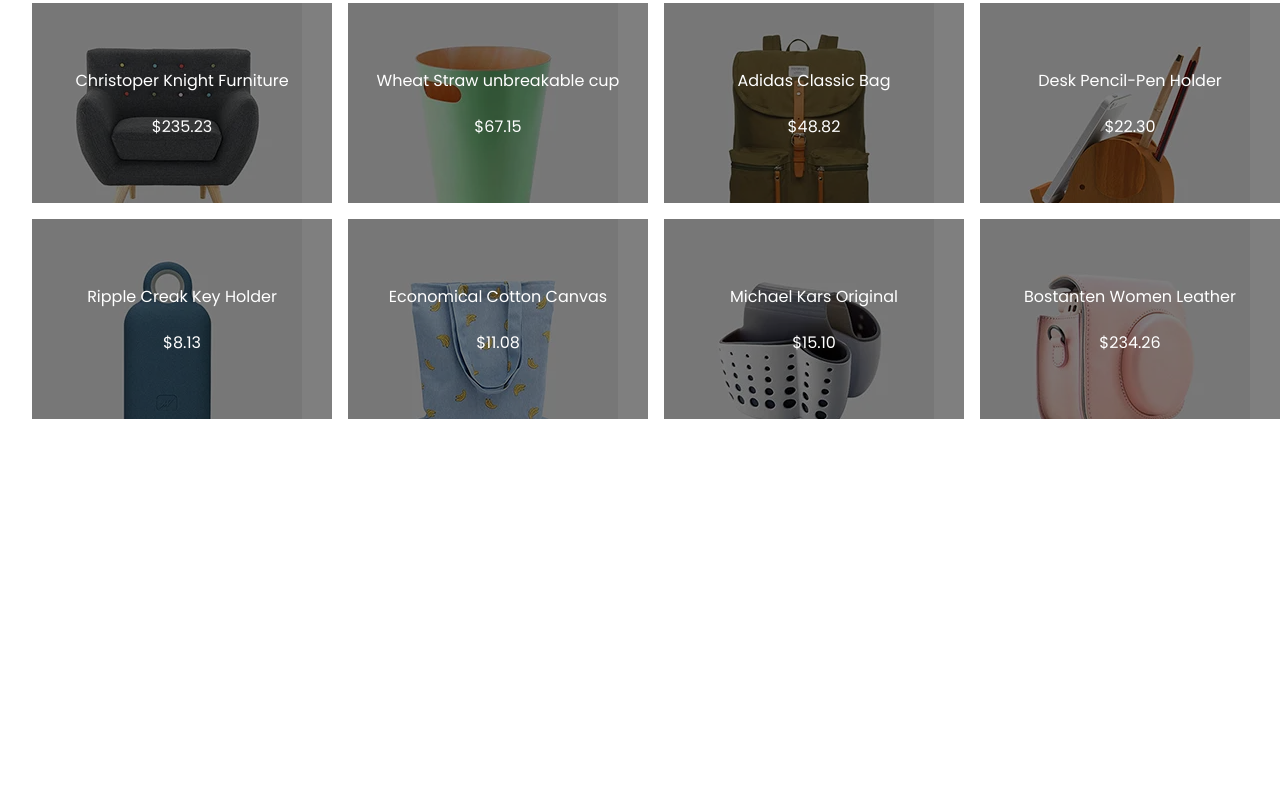
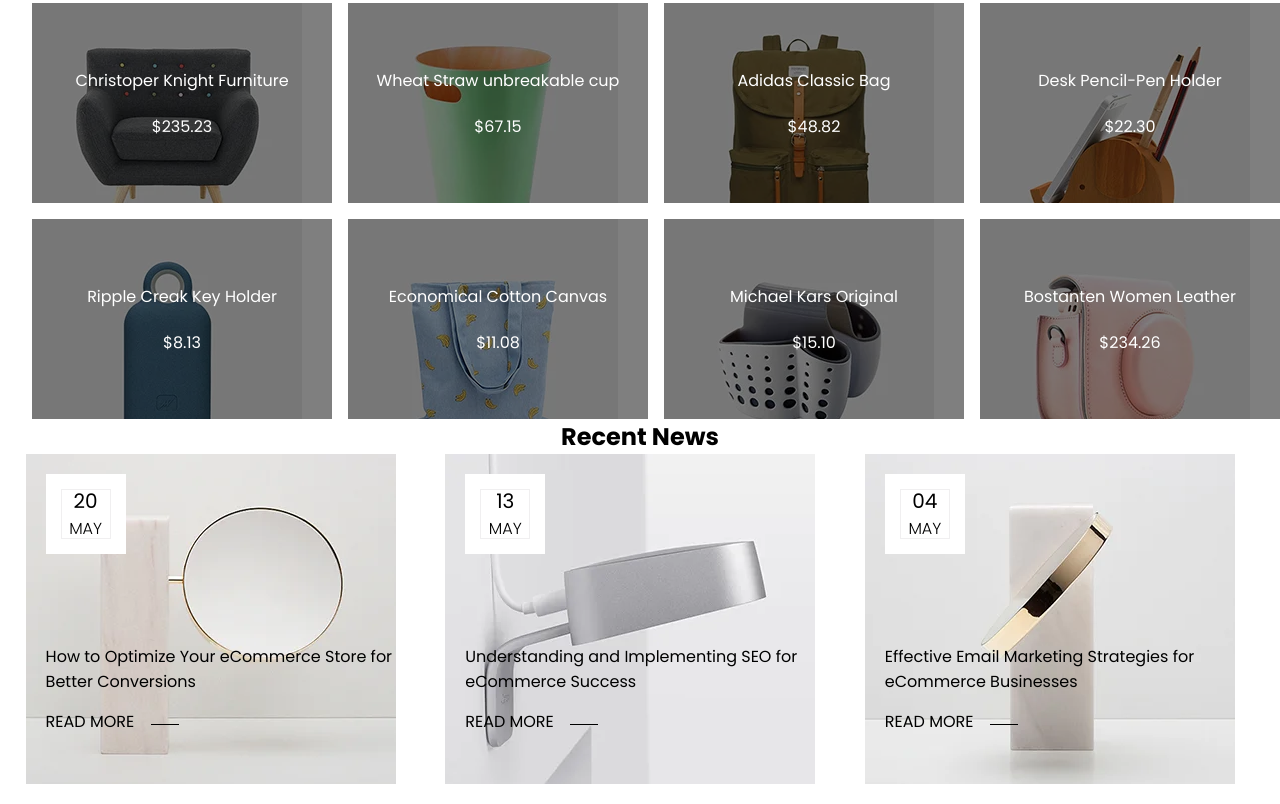
Before and after one commit to Ednawambui/Ecommerce-website, a plain HTML site: page index.html in a window 1280 px wide. Shown: the part 1070-1874 px from the top of the page. Before the commit the page ends 1489 px from the top, so only its background shows below. Drawn offline with nearby package versions, Linux system fonts and the light colour scheme.

Commit message:
Ecommerce Project Part 3

```diff
--- /dev/null
+++ b/css/news.css
@@ -0,0 +1,118 @@
+/*css for the recent news section*/
+
+.news-section {
+    width: 96%;
+    margin: 0 auto;
+}
+
+.news {
+    display: flex;
+    flex-wrap: wrap;
+    justify-content: space-between;
+}
+
+.news-item {
+    height: 330px;
+    margin-bottom: 20px;
+    position: relative;
+}
+
+.newstitle {
+    position: absolute;
+    bottom: 30px;
+    margin: 20px;
+}
+
+.news .text {
+    margin-bottom: 15px;
+    font-family: 'Poppins' sans-serif;
+    font-weight: 400;
+}
+
+.news .rmtext {
+    text-transform: uppercase;
+    position: relative;
+}
+
+.news .line {
+    position: absolute;
+    bottom: 8.5px;
+    left: 105px;
+    height: 1px;
+    width: 8%;
+    background-color: black;
+}
+
+a {
+    color: black;
+}
+
+.news .date {
+    background-color: #fff;
+    width: 80px;
+    height: 80px;
+    display: flex;
+    justify-content: center;
+    align-items: center;
+    margin: 20px;
+}
+
+.news .day-month {
+    display: flex;
+    justify-content: center;
+    align-items: center;
+    border: 1px solid rgba(139, 135, 139, 0.13) ;
+    padding: 10px;
+    width: 50px;
+    height: 50px;
+    flex-direction: column;
+}
+
+.news .day {
+    font-size: 20px;
+    font-weight: 500;
+}
+
+.news .month {
+    font-size: 16px;
+    font-weight: 300;
+}
+
+.news1 {
+    background-image: url('../images/new-assets-images/b1.jpg');
+    background-repeat: no-repeat;
+}
+
+.news2 {
+    background-image: url('../images/new-assets-images/b2.jpg');
+    background-repeat: no-repeat;
+}
+
+.news3 {
+    background-image: url('../images/new-assets-images/b3.jpg');
+    background-repeat: no-repeat;
+}
+
+/*css for mobile view*/
+
+@media(max-width:700px) {
+    .news-item {
+        flex-basis: 100%;
+    }
+}
+
+/*css for tablet view*/
+
+@media(min-width:701px) and (max-width:900px) {
+    .news-item {
+        flex-basis: calc(50% - 20px);
+    }
+}
+
+/*css for desktop view*/
+
+@media(min-width:901px) {
+    .news-item {
+        flex-basis: calc(33.33% - 20px);
+    }
+}
--- a/index.html
+++ b/index.html
@@ -13,6 +13,7 @@
     <link rel="stylesheet" href="./css/header.css">
     <link rel="stylesheet" href="./css/message.css">
     <link rel="stylesheet" href="./css/products.css">
+    <link rel="stylesheet" href="./css/news.css">
     <link rel="icon" href="./images/new-assets-images/logo.png">
 </head>
 <body>
@@ -161,5 +162,72 @@
         </div>
     </section>
 
+    <!--This section contains the recent news-->
+
+    <section class="news-section">
+        <h1>Recent News</h1>
+
+         <!--News 1-->
+
+        <div class="news">
+            <div class="news-item news1">
+                <div class="date">
+                    <div class="day-month">
+                        <div class="day">20</div>
+                        <div class="month">MAY</div>
+                    </div>
+                </div>
+                <div class="newstitle">
+                    <div class="text">
+                        How to Optimize Your eCommerce Store for Better Conversions
+                    </div>
+                    <div class="readmore">
+                        <span class="rmtext"><a href="#">READ MORE</a></span>
+                        <span class="line"></span>
+                    </div>
+                </div>
+            </div>
+
+             <!--News 2-->
+
+            <div class="news-item news2">
+                <div class="date">
+                    <div class="day-month">
+                        <div class="day">13</div>
+                        <div class="month">MAY</div>
+                    </div>
+                </div>
+                <div class="newstitle">
+                    <div class="text">
+                        Understanding and Implementing SEO for eCommerce Success
+                    </div>
+                    <div class="readmore">
+                        <span class="rmtext"><a href="#">READ MORE</a></span>
+                        <span class="line"></span>
+                    </div>
+                </div>
+            </div>
+
+             <!--News 3-->
+
+            <div class="news-item news3">
+                <div class="date">
+                    <div class="day-month">
+                        <div class="day">04</div>
+                        <div class="month">MAY</div>
+                    </div>
+                </div>
+                <div class="newstitle">
+                    <div class="text">
+                        Effective Email Marketing Strategies for eCommerce Businesses
+                    </div>
+                    <div class="readmore">
+                        <span class="rmtext"><a href="#">READ MORE</a></span>
+                        <span class="line"></span>
+                    </div>
+                </div>
+            </div>
+        </div>
+    </section>
 </body>
 </html>
```
